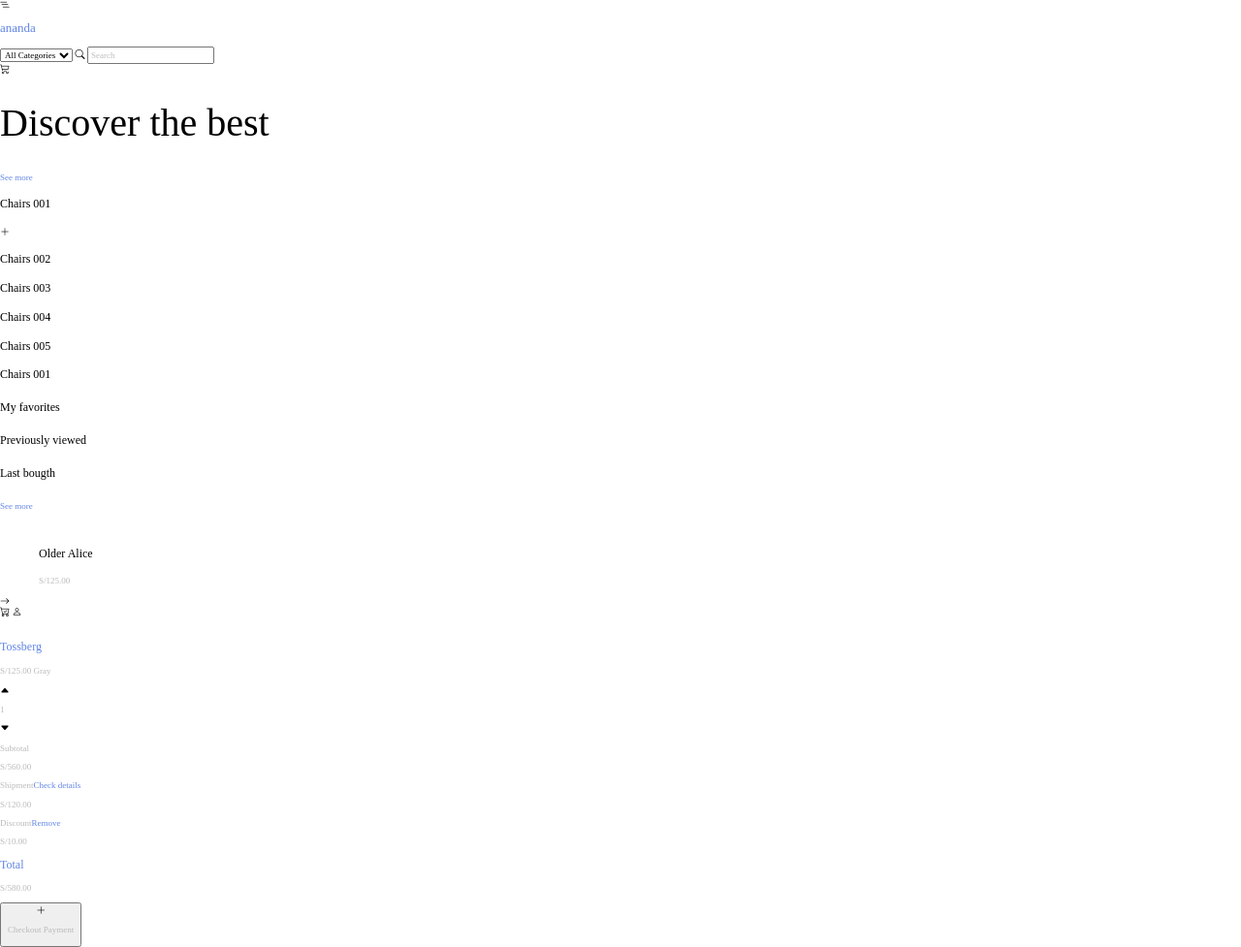
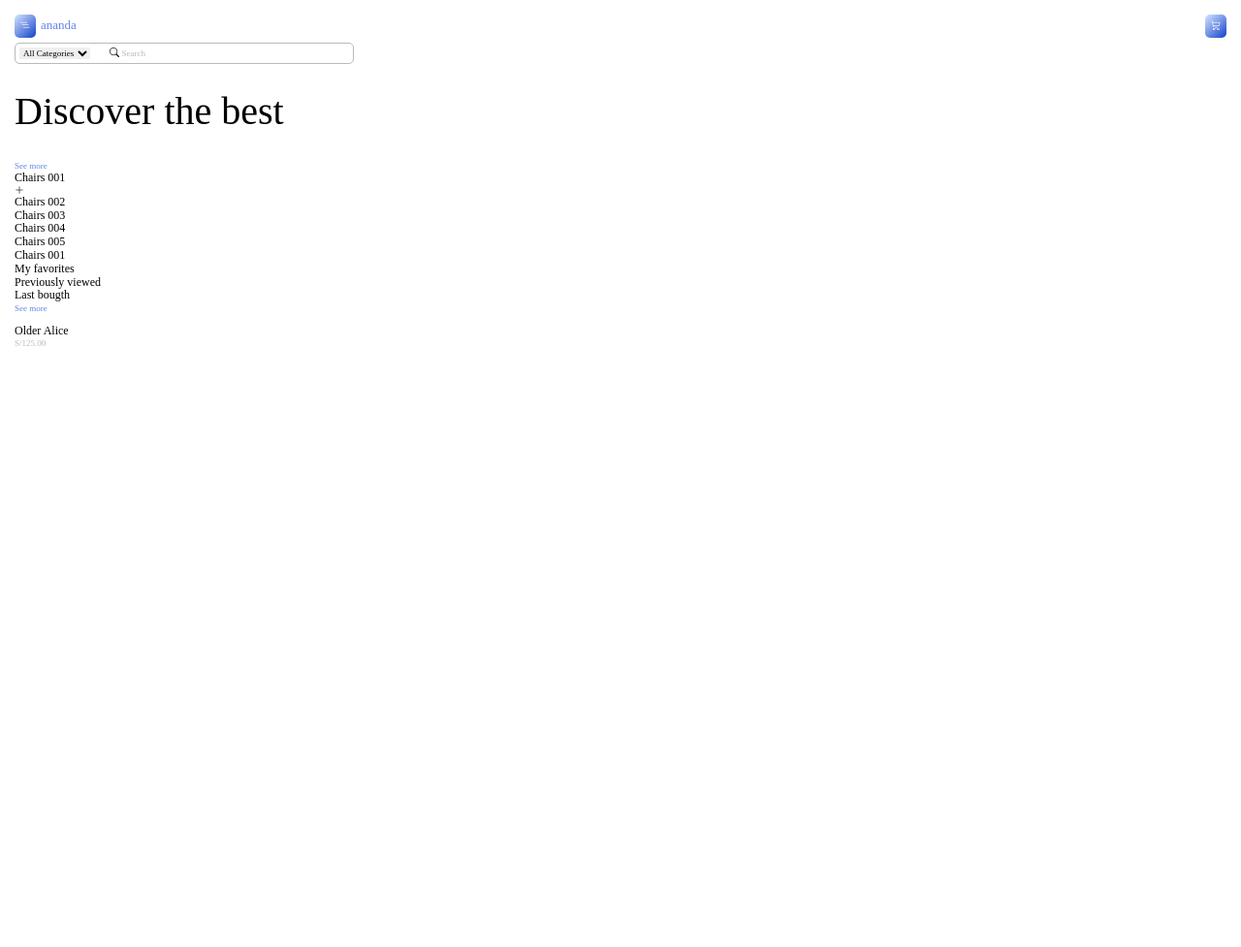
Before and after one commit to jhosepmyr/Aquitectura-SMACSS, a plain HTML site: page index.html in a window 1280 px wide. Shown: the whole page at 97% size. After the commit the page ends 800 px from the top, so only its background shows below. Drawn offline with nearby package versions, Linux system fonts and the light colour scheme.

Commit message:
header terminado

```diff
--- a/index.html
+++ b/index.html
@@ -10,9 +10,7 @@
 <body>
     <header>
         <div class="menuProfile">
-            <div class="menuProfile__button">
-                <i class="searchBar__icon--menu bi bi-list-nested"></i>
-            </div>
+            <i class="menuProfile__button bi bi-list-nested"></i>
             <h2 class="menuProfile__name">ananda</>
         </div>
         <div class="searchBar">
@@ -25,13 +23,11 @@
                 <option value="shoes">Shoes</option>
             </select>
             <label for="search" class="searchBar__label">
-                <i class="searchBar__icon--search bi bi-search"></i>
+                <i class="searchBar__icon bi bi-search"></i>
                 <input type="text" class="searchBar__input" id="search" placeholder="Search"/>
             </label>
         </div>
-        <div class="shoppingCart">
-            <i class="searchBar__icon--shop bi bi-cart3"></i>
-        </div>
+        <i class="shoppingCartIcon bi bi-cart3"></i>
     </header>
     <main>
         <section class="mainProducts">
@@ -111,7 +107,7 @@
             </div>
         </section>
     </main>
-    <aside class="shopping">
+    <aside class="shopping" style="display: none;">
         <div class="shopping__header">
             <i class="shopping__icon bi bi-arrow-right"></i>
             <div class="shopping__settings">
--- a/sass/base/_base.scss
+++ b/sass/base/_base.scss
@@ -1,3 +1,8 @@
+*{
+    padding: 0;
+    margin: 0;
+    box-sizing: border-box;
+}
 html{
     font-size: 62.5%;
 }
--- /dev/null
+++ b/sass/components/_menuProfile.scss
@@ -0,0 +1,12 @@
+.menuProfile{
+    justify-self: start;
+    @include flexbox(row, center, center);
+    gap: 0.5rem;
+    &__button{
+        padding: 0.6rem;
+        background: map-get($map: $colors, $key: 'background-gradient');
+        color: map-get($map: $colors, $key: 'secondary');
+        border-radius: 0.5rem;
+        cursor: pointer;
+    }
+}
--- /dev/null
+++ b/sass/components/_searchBar.scss
@@ -0,0 +1,24 @@
+.searchBar{
+    width: clamp(27rem, 100%, 35rem);
+    padding: 0.4rem;
+    grid-area: 2/1/3/3;
+    @include flexbox(row, start, center);
+    gap: 2rem;
+    border: 1px solid map-get($map: $colors, $key: 'secondary-text');
+    border-radius: 0.5rem;
+    &__select{
+        border: none;
+        &:focus{
+            outline: none;
+        }
+    }
+    &__icon{
+        cursor: pointer;
+    }
+    &__input{
+        border: none;
+        &:focus{
+            outline: none;
+        }
+    }
+}
--- /dev/null
+++ b/sass/components/_shoppingCartIcon.scss
@@ -0,0 +1,4 @@
+.shoppingCartIcon{
+    justify-self: end;
+    @extend .menuProfile__button;
+}
--- /dev/null
+++ b/sass/layouts/_body.scss
@@ -0,0 +1,5 @@
+body{
+    height: 100vh;
+    padding: 1.5rem;
+    @include grid-container(1fr, auto 1fr);
+}
--- /dev/null
+++ b/sass/layouts/_header.scss
@@ -0,0 +1,4 @@
+header{
+    @include grid-container(repeat(2,auto), repeat(2, auto), null, center);
+    gap: 0.5rem;
+}
--- a/sass/main.scss
+++ b/sass/main.scss
@@ -17,10 +17,15 @@
     './base/base';
 
 // 4. Layout-related sections
-
+@import
+    './layouts/body',
+    './layouts/header';
 
 // 5. Components
-
+@import
+    './components/menuProfile',
+    './components/searchBar',
+    './components/shoppingCartIcon';
 
 // 6. Page-specific styles
 
--- a/sass/utils/_mixins.scss
+++ b/sass/utils/_mixins.scss
@@ -10,6 +10,13 @@
     justify-content: $content;
     align-items: $align;
 }
+@mixin grid-container ($columns, $rows: null, $content: null, $align: null){
+    display: grid;
+    grid-template-columns: $columns;
+    grid-template-rows: $rows;
+    justify-content: $content;
+    align-items: $align;
+}
 @mixin font-text($size, $weight: null, $height: null){
     font-size: $size;
     font-weight: $weight;
```
Also changed, not shown: css/main.css, 1 other file.
